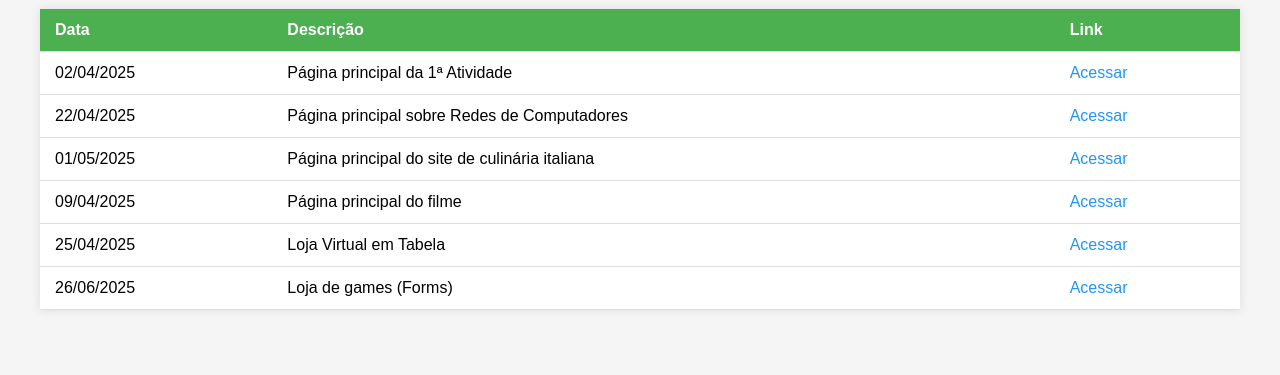
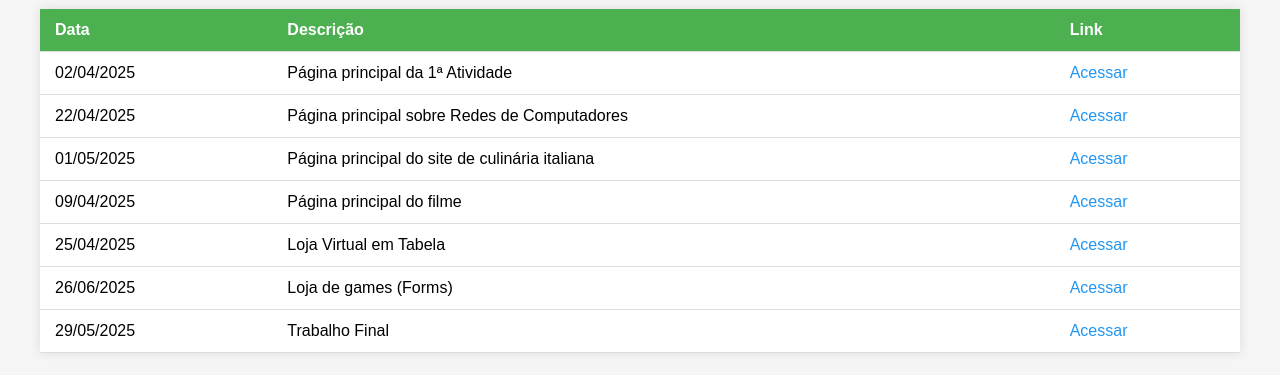
Before and after one commit to Tandson42/HTML_pages, a plain HTML site: page index.html in a window 1280 px wide. Shown: the part 99-474 px from the top of the page. Drawn offline with Linux system fonts and the light colour scheme.

Commit message:
Anexando trabalho final

```diff
--- a/index.html
+++ b/index.html
@@ -91,6 +91,11 @@
                     <td>Loja de games (Forms)</td>
                     <td><a href="forms/index.html">Acessar</a></td>
                 </tr>
+                    <tr>
+                    <td>29/05/2025</td>
+                    <td>Trabalho Final</td>
+                    <td><a href="Projeto-site_GREDES/index.html">Acessar</a></td>
+                </tr>
             </tbody>
         </table>
     </div>
```
